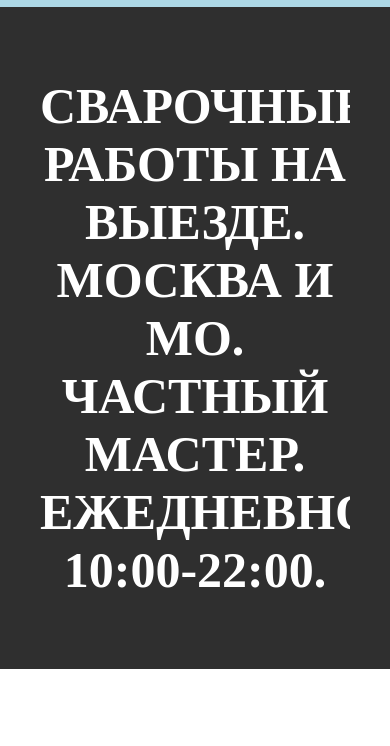
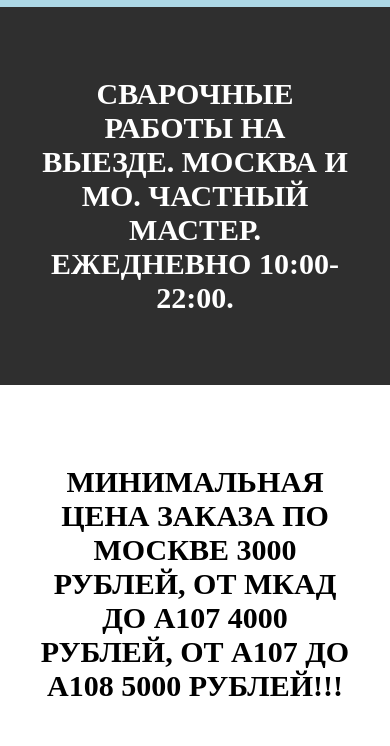
Before and after one commit to Danil-python-it/WebSite, a plain HTML site: page index.html in a window 390 px wide. Shown: the part 789-1535 px from the top of the page. Drawn offline with Linux system fonts and the light colour scheme.

Commit message:
Add files via upload

```diff
--- a/style.css
+++ b/style.css
@@ -201,9 +201,15 @@ footer.footer_main{
     .f_two{
         flex-direction: column;
     }
+    .one_main{
+        font-size: 45px;
+    }
 }
 @media (max-width:425px) {
     .f_one{
         flex-direction: column;
     }
+    .one_main{
+        font-size: 30px;
+    }
 }
```
